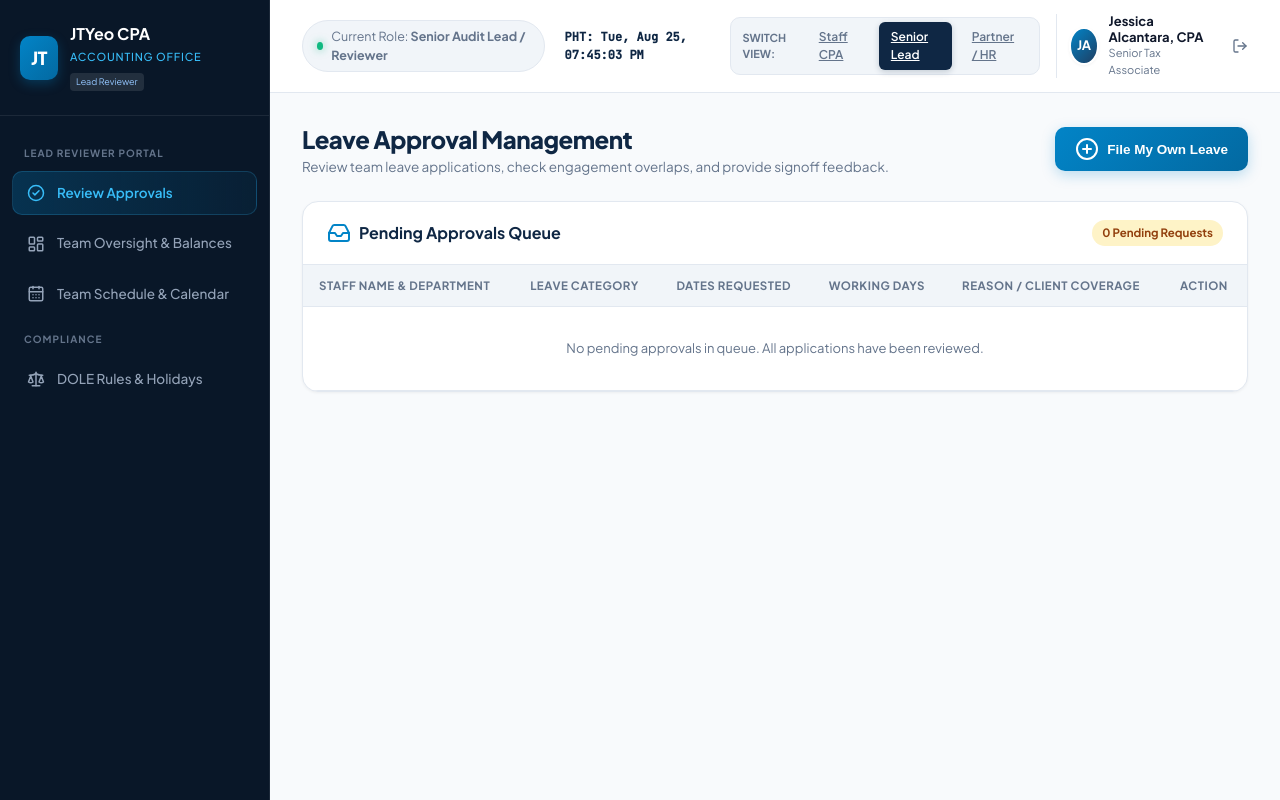
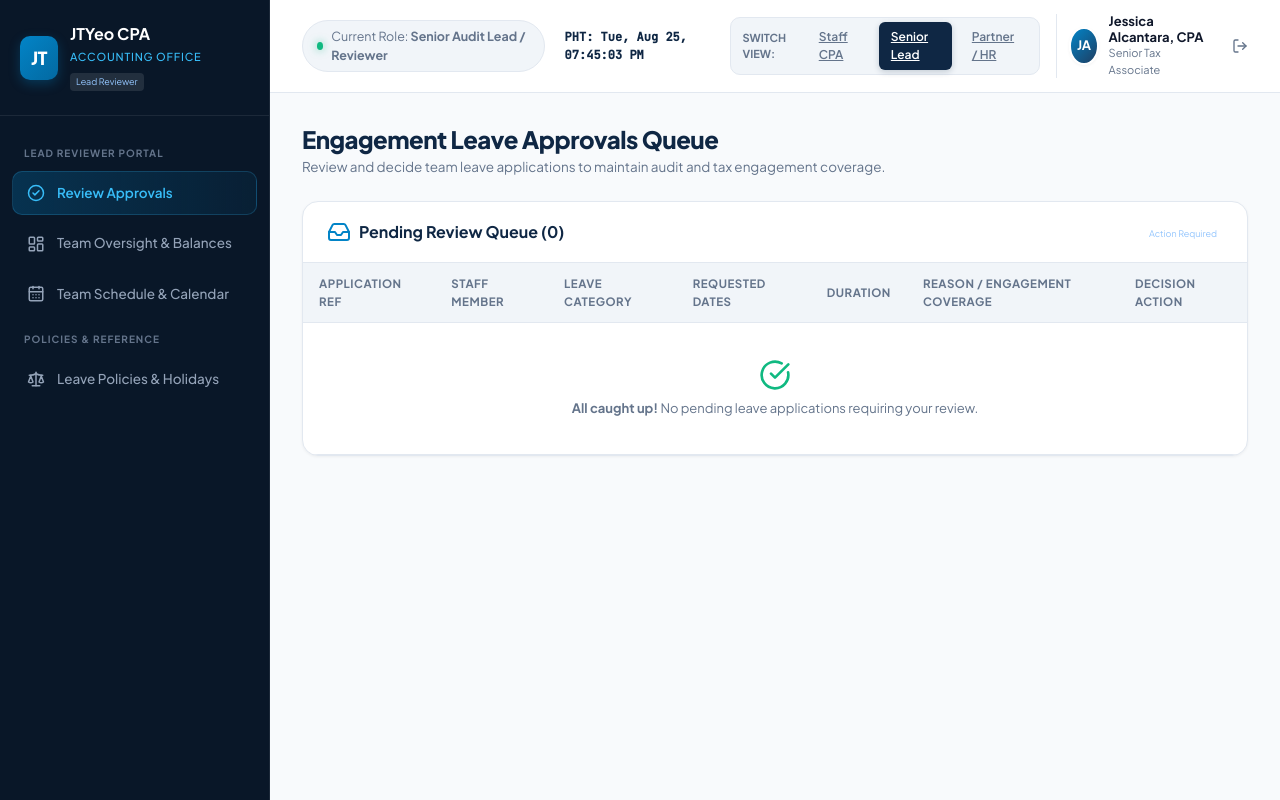
Before and after one commit to ggaaiiaaaaaa/leave-management, a PHP site: page /supervisor_dashboard.php in a window 1280 px wide. Run offline with PHP 8.4, Linux system fonts and the light colour scheme; the visitor is signed in with stand-in values (Sample User, id 1); data comes from the database, SQL or seed files in the repository.

Commit message:
Streamline UI: clean up DOLE buzzwords and irrelevant legal jargon across all portals

```diff
--- a/actions/apply_leave.php
+++ b/actions/apply_leave.php
@@ -26,7 +26,7 @@
 
 // Leave type display mapping
 $typeLabels = [
-    'SIL' => 'Service Incentive Leave (DOLE)',
+    'SIL' => 'Service Incentive Leave (SIL)',
     'VL' => 'Vacation Leave',
     'SL' => 'Sick Leave',
     'Bereavement' => 'Bereavement Leave (3-5 Days)',
--- a/supervisor_dashboard.php
+++ b/supervisor_dashboard.php
@@ -107,10 +107,10 @@
           <i data-lucide="calendar-days"></i>
           <span>Team Schedule & Calendar</span>
         </a>
-        <div class="nav-category">Compliance</div>
+        <div class="nav-category">Policies & Reference</div>
         <a class="nav-item" data-tab="ph-holidays" onclick="switchTab('ph-holidays')">
           <i data-lucide="scale"></i>
-          <span>DOLE Rules & Holidays</span>
+          <span>Leave Policies & Holidays</span>
         </a>
       </nav>
     </aside>
@@ -128,6 +128,7 @@
         </div>
 
         <div class="header-right">
+          <!-- Backend Role Switcher for Live Demo -->
           <div class="role-switcher-container">
             <span class="role-switcher-label">Switch View:</span>
             <a href="actions/switch_role.php?role=staff" class="role-btn">Staff CPA</a>
@@ -135,6 +136,7 @@
             <a href="actions/switch_role.php?role=admin" class="role-btn">Partner / HR</a>
           </div>
 
+          <!-- User Profile & Logout -->
           <div class="user-profile">
             <div class="avatar"><?= htmlspecialchars($user['avatar_initials']) ?></div>
             <div class="profile-meta">
@@ -148,61 +150,75 @@
         </div>
       </header>
 
-      <!-- Content Area -->
+      <!-- Inner Content Container -->
       <div class="content-area">
-        <!-- TAB 1: REVIEW APPROVALS (DEFAULT FOR SUPERVISOR) -->
+        <!-- TAB 1: APPROVALS QUEUE (SUPERVISOR FOCUS) -->
         <div id="tab-approvals" class="tab-pane">
           <div class="page-header">
             <div class="page-title">
-              <h1>Leave Approval Management</h1>
-              <p>Review team leave applications, check engagement overlaps, and provide signoff feedback.</p>
+              <h1>Engagement Leave Approvals Queue</h1>
+              <p>Review and decide team leave applications to maintain audit and tax engagement coverage.</p>
             </div>
-            <button class="btn-primary" onclick="openModal('applyModal')">
-              <i data-lucide="plus-circle"></i> File My Own Leave
-            </button>
           </div>
 
-          <!-- Pending Approvals Queue -->
-          <div class="dashboard-card" style="margin-bottom:24px;">
+          <!-- Pending Requests Table Card -->
+          <div class="dashboard-card" style="margin-bottom: 24px;">
             <div class="card-head">
-              <h3><i data-lucide="inbox" style="color:var(--accent);"></i> Pending Approvals Queue</h3>
-              <span class="badge badge-pending"><?= $pendingCount ?> Pending Requests</span>
+              <h3><i data-lucide="inbox" style="color:var(--accent);"></i> Pending Review Queue (<?= count($pendingApprovals) ?>)</h3>
+              <span class="firm-badge">Action Required</span>
             </div>
             <div class="table-responsive">
               <table class="custom-table">
                 <thead>
                   <tr>
-                    <th>Staff Name & Department</th>
+                    <th>Application Ref</th>
+                    <th>Staff Member</th>
                     <th>Leave Category</th>
-                    <th>Dates Requested</th>
-                    <th>Working Days</th>
-                    <th>Reason / Client Coverage</th>
-                    <th>Action</th>
+                    <th>Requested Dates</th>
+                    <th>Duration</th>
+                    <th>Reason / Engagement Coverage</th>
+                    <th>Decision Action</th>
                   </tr>
                 </thead>
                 <tbody>
                   <?php if (empty($pendingApprovals)): ?>
-                    <tr><td colspan="6" style="text-align:center; padding:32px; color:var(--text-muted);">No pending approvals in queue. All applications have been reviewed.</td></tr>
+                    <tr>
+                      <td colspan="7" style="text-align:center; padding:36px; color:var(--text-muted);">
+                        <i data-lucide="check-circle" style="width:32px;height:32px;margin:0 auto 8px;display:block;color:var(--success);"></i>
+                        <strong>All caught up!</strong> No pending leave applications requiring your review.
+                      </td>
+                    </tr>
                   <?php else: ?>
-                    <?php foreach ($pendingApprovals as $p): ?>
+                    <?php foreach ($pendingApprovals as $app): ?>
                       <tr>
                         <td>
-                          <div style="font-weight:700; color:var(--primary);"><?= htmlspecialchars($p['employee_name']) ?></div>
-                          <div style="font-size:11px; color:var(--text-muted);"><?= htmlspecialchars($p['department']) ?></div>
+                          <span style="font-weight:700; color:var(--primary); font-family:monospace;"><?= $app['ref_no'] ?></span>
+                          <div style="font-size:11px; color:var(--text-light);"><?= date('M d, Y', strtotime($app['created_at'])) ?></div>
                         </td>
-                        <td><span class="badge badge-vl"><?= htmlspecialchars($p['leave_type_label']) ?></span></td>
-                        <td><?= $p['start_date'] ?> to <?= $p['end_date'] ?></td>
-                        <td><strong><?= $p['days_count'] ?> Day(s)</strong></td>
-                        <td style="font-size:12.5px;"><?= htmlspecialchars($p['reason']) ?></td>
                         <td>
-                          <div style="display:flex; gap:8px;">
-                            <button class="btn-primary" style="padding:6px 12px; font-size:12px;" onclick="openDecisionModal('<?= $p['ref_no'] ?>', '<?= addslashes($p['employee_name']) ?>', '<?= addslashes($p['leave_type_label']) ?>', '<?= $p['days_count'] ?>', 'Approved')">
-                              <i data-lucide="check" style="width:13px;height:13px;"></i> Approve
-                            </button>
-                            <button class="btn-secondary" style="padding:6px 12px; font-size:12px; color:var(--danger);" onclick="openDecisionModal('<?= $p['ref_no'] ?>', '<?= addslashes($p['employee_name']) ?>', '<?= addslashes($p['leave_type_label']) ?>', '<?= $p['days_count'] ?>', 'Rejected')">
-                              <i data-lucide="x" style="width:13px;height:13px;"></i> Reject
-                            </button>
+                          <div style="font-weight:600;"><?= htmlspecialchars($app['employee_name']) ?></div>
+                          <div style="font-size:11px; color:var(--text-muted);"><?= htmlspecialchars($app['department']) ?> &bull; <?= htmlspecialchars($app['employee_title']) ?></div>
+                        </td>
+                        <td>
+                          <span class="badge badge-vl"><?= htmlspecialchars($app['leave_type_label']) ?></span>
+                        </td>
+                        <td>
+                          <div style="font-weight:600;"><?= $app['start_date'] ?> <?= $app['start_date'] !== $app['end_date'] ? 'to ' . $app['end_date'] : '' ?></div>
+                        </td>
+                        <td>
+                          <span style="font-weight:700; color:var(--accent);"><?= $app['days_count'] ?> Working Day(s)</span>
+                          <div style="font-size:10.5px; color:var(--text-muted);"><?= ucfirst($app['duration_mode']) ?> Mode</div>
+                        </td>
+                        <td>
+                          <div style="font-size:12.5px; max-width:240px; white-space:nowrap; overflow:hidden; text-overflow:ellipsis;" title="<?= htmlspecialchars($app['reason']) ?>">
+                            <?= htmlspecialchars($app['reason']) ?>
                           </div>
+                        </td>
+                        <td>
+                          <button class="btn-primary" style="padding:6px 12px; font-size:12px;" onclick="openDecisionModal('<?= $app['id'] ?>', '<?= $app['ref_no'] ?>', '<?= addslashes($app['employee_name']) ?>', '<?= addslashes($app['leave_type_label']) ?>', '<?= $app['days_count'] ?>')">
+                            <i data-lucide="check-square" style="width:13px;height:13px;"></i>
+                            <span>Review & Decide</span>
+                          </button>
                         </td>
                       </tr>
                     <?php endforeach; ?>
@@ -213,83 +229,89 @@
           </div>
         </div>
 
-        <!-- TAB 2: TEAM OVERSIGHT & MY BALANCES -->
+        <!-- TAB 2: MY PORTAL & BALANCES (LEAD'S PERSONAL LEAVE) -->
         <div id="tab-my-portal" class="tab-pane" style="display:none;">
           <div class="page-header">
             <div class="page-title">
-              <h1>Engagement Team Oversight & Balances</h1>
-              <p>Monitor team availability, view firm leave applications, and track your personal credits.</p>
+              <h1>Welcome, <?= htmlspecialchars(explode(' ', $user['name'])[0]) ?></h1>
+              <p>Personal Leave Portal &bull; Track your personal allowances and submit leave applications.</p>
             </div>
-            <button class="btn-primary" onclick="openModal('applyModal')">
-              <i data-lucide="plus-circle"></i> File My Own Leave
-            </button>
+            <div class="header-actions">
+              <button class="btn-primary" onclick="openModal('applyModal')">
+                <i data-lucide="plus-circle"></i>
+                <span>File Leave Request</span>
+              </button>
+            </div>
           </div>
 
-          <!-- KPI Cards -->
+          <!-- KPI Summary Cards -->
           <div class="kpi-grid">
             <div class="kpi-card amber">
-              <div class="kpi-header"><span class="kpi-label">Pending Team Approvals</span><div class="kpi-icon"><i data-lucide="inbox"></i></div></div>
+              <div class="kpi-header"><span class="kpi-label">Pending Reviews</span><div class="kpi-icon"><i data-lucide="clock"></i></div></div>
               <div class="kpi-value-row"><span class="kpi-value"><?= $pendingCount ?></span><span class="kpi-sub">Requests</span></div>
-              <div class="kpi-footer <?= $pendingCount > 0 ? 'warning' : 'positive' ?>">
-                <i data-lucide="<?= $pendingCount > 0 ? 'alert-circle' : 'check' ?>" style="width:14px;height:14px;"></i>
+              <div class="kpi-footer neutral">
+                <i data-lucide="info" style="width:14px;height:14px;"></i>
                 <span><?= $pendingCount > 0 ? 'Requires Review' : 'Queue Empty' ?></span>
               </div>
             </div>
 
             <div class="kpi-card blue">
-              <div class="kpi-header"><span class="kpi-label">My DOLE SIL Balance</span><div class="kpi-icon"><i data-lucide="shield-check"></i></div></div>
+              <div class="kpi-header"><span class="kpi-label">Service Incentive (SIL)</span><div class="kpi-icon"><i data-lucide="shield-check"></i></div></div>
               <div class="kpi-value-row"><span class="kpi-value"><?= number_format($silBalance, 1) ?></span><span class="kpi-sub">/ 5.0 Days</span></div>
-              <div class="kpi-footer positive"><i data-lucide="info" style="width:14px;height:14px;"></i><span>Art. 95 Monetizable</span></div>
+              <div class="kpi-footer positive"><i data-lucide="info" style="width:14px;height:14px;"></i><span>Year-End Cash Convertible</span></div>
             </div>
 
             <div class="kpi-card green">
-              <div class="kpi-header"><span class="kpi-label">My Vacation Leave (VL)</span><div class="kpi-icon"><i data-lucide="palmtree"></i></div></div>
+              <div class="kpi-header"><span class="kpi-label">Vacation Leave (VL)</span><div class="kpi-icon"><i data-lucide="palmtree"></i></div></div>
               <div class="kpi-value-row"><span class="kpi-value"><?= number_format($vlBalance, 1) ?></span><span class="kpi-sub">/ 12.0 Days</span></div>
               <div class="kpi-footer positive"><i data-lucide="check" style="width:14px;height:14px;"></i><span>Company Benefit</span></div>
             </div>
 
             <div class="kpi-card purple">
-              <div class="kpi-header"><span class="kpi-label">My Sick Leave (SL)</span><div class="kpi-icon"><i data-lucide="heart-pulse"></i></div></div>
+              <div class="kpi-header"><span class="kpi-label">Sick Leave (SL)</span><div class="kpi-icon"><i data-lucide="heart-pulse"></i></div></div>
               <div class="kpi-value-row"><span class="kpi-value"><?= number_format($slBalance, 1) ?></span><span class="kpi-sub">/ 10.0 Days</span></div>
               <div class="kpi-footer neutral"><i data-lucide="file-text" style="width:14px;height:14px;"></i><span>Medical Policy</span></div>
             </div>
           </div>
 
-          <!-- Leave Applications History -->
+          <!-- Leave History Table Card -->
           <div class="dashboard-card">
             <div class="card-head">
-              <h3><i data-lucide="users" style="color:var(--accent);"></i> Team & Personal Leave Applications</h3>
+              <h3><i data-lucide="clock" style="color:var(--accent);"></i> My Submitted Leave History</h3>
             </div>
             <div class="table-responsive">
               <table class="custom-table">
                 <thead>
                   <tr>
-                    <th>Employee</th>
                     <th>Category</th>
-                    <th>Dates / Duration</th>
-                    <th>Reason / Engagement</th>
+                    <th>Dates & Duration</th>
+                    <th>Reason / Engagement Coverage</th>
                     <th>Status</th>
-                    <th>Actions</th>
+                    <th>Signoff Details</th>
                   </tr>
                 </thead>
                 <tbody>
                   <?php if (empty($leaveRequests)): ?>
-                    <tr><td colspan="6" style="text-align:center; padding:32px; color:var(--text-muted);">No leave applications recorded yet.</td></tr>
+                    <tr>
+                      <td colspan="5" style="text-align:center; padding:32px; color:var(--text-muted);">
+                        No personal leave applications filed yet. Click <strong>"File Leave Request"</strong> to submit.
+                      </td>
+                    </tr>
                   <?php else: ?>
                     <?php foreach ($leaveRequests as $req): ?>
                       <tr>
                         <td>
-                          <div style="font-weight:700; color:var(--primary);"><?= htmlspecialchars($req['employee_name']) ?></div>
-                          <div style="font-size:11px; color:var(--text-muted);"><?= htmlspecialchars($req['department']) ?></div>
+                          <span class="badge badge-vl"><?= htmlspecialchars($req['leave_type_label']) ?></span>
+                          <div style="font-size:10.5px; color:var(--text-light); margin-top:2px;">Ref: <?= $req['ref_no'] ?></div>
                         </td>
-                        <td><span class="badge badge-vl"><?= htmlspecialchars($req['leave_type_label']) ?></span></td>
                         <td>
                           <div style="font-weight:600;"><?= $req['start_date'] ?> <?= $req['start_date'] !== $req['end_date'] ? 'to ' . $req['end_date'] : '' ?></div>
                           <div style="font-size:11px; color:var(--text-muted);"><?= $req['days_count'] ?> Working Day(s)</div>
                         </td>
                         <td>
-                          <div style="font-size:12.5px; max-width:240px; white-space:nowrap; overflow:hidden; text-overflow:ellipsis;" title="<?= htmlspecialchars($req['reason']) ?>"><?= htmlspecialchars($req['reason']) ?></div>
-                          <div style="font-size:10.5px; color:var(--text-light);">Ref: <?= $req['ref_no'] ?></div>
+                          <div style="font-size:12.5px; max-width:260px; white-space:nowrap; overflow:hidden; text-overflow:ellipsis;">
+                            <?= htmlspecialchars($req['reason']) ?>
+                          </div>
                         </td>
                         <td>
                           <?php
@@ -300,18 +322,9 @@
                           <span class="badge <?= $statusBadge ?>"><?= $req['status'] ?></span>
                         </td>
                         <td>
-                          <?php if ($req['status'] === 'Pending'): ?>
-                            <button class="btn-icon approve" title="Approve with note" onclick="openDecisionModal('<?= $req['ref_no'] ?>', '<?= addslashes($req['employee_name']) ?>', '<?= addslashes($req['leave_type_label']) ?>', '<?= $req['days_count'] ?>', 'Approved')">
-                              <i data-lucide="check" style="width:14px;height:14px;"></i>
-                            </button>
-                            <button class="btn-icon reject" title="Reject with reason" onclick="openDecisionModal('<?= $req['ref_no'] ?>', '<?= addslashes($req['employee_name']) ?>', '<?= addslashes($req['leave_type_label']) ?>', '<?= $req['days_count'] ?>', 'Rejected')">
-                              <i data-lucide="x" style="width:14px;height:14px;"></i>
-                            </button>
-                          <?php else: ?>
-                            <button class="btn-icon" title="View Details" onclick="viewDetailsModal('<?= $req['ref_no'] ?>', '<?= addslashes($req['employee_name']) ?>', '<?= addslashes($req['leave_type_label']) ?>', '<?= $req['days_count'] ?>', '<?= $req['start_date'] ?>', '<?= $req['end_date'] ?>', '<?= addslashes($req['reason']) ?>', '<?= $req['status'] ?>', '<?= addslashes($req['approver_name'] ?? 'Pending') ?>', '<?= addslashes($req['rejection_reason'] ?? '') ?>')">
-                              <i data-lucide="eye" style="width:14px;height:14px;"></i>
-                            </button>
-                          <?php endif; ?>
+                          <button class="btn-icon" title="View Signoff Details" onclick="viewDetailsModal('<?= $req['ref_no'] ?>', '<?= addslashes($req['employee_name']) ?>', '<?= addslashes($req['leave_type_label']) ?>', '<?= $req['days_count'] ?>', '<?= $req['start_date'] ?>', '<?= $req['end_date'] ?>', '<?= addslashes($req['reason']) ?>', '<?= $req['status'] ?>', '<?= addslashes($req['approver_name'] ?? 'Pending') ?>', '<?= addslashes($req['rejection_reason'] ?? '') ?>')">
+                            <i data-lucide="eye" style="width:14px;height:14px;"></i>
+                          </button>
                         </td>
                       </tr>
                     <?php endforeach; ?>
@@ -327,7 +340,7 @@
           <div class="page-header">
             <div class="page-title">
               <h1>Firm Team Roster & Interactive Leave Calendar</h1>
-              <p>Visual monthly schedule of staff leaves, departmental engagement coverage, and DOLE holidays.</p>
+              <p>Visual monthly schedule of staff leaves, departmental engagement coverage, and official holidays.</p>
             </div>
             <button class="btn-primary" onclick="openModal('applyModal')">
               <i data-lucide="calendar-plus"></i> File Leave Request
@@ -344,7 +357,7 @@
               <div class="calendar-legend-bar">
                 <div class="legend-chip"><span class="dot" style="background:#059669;"></span> Vacation Leave (VL)</div>
                 <div class="legend-chip"><span class="dot" style="background:#e11d48;"></span> Sick Leave (SL)</div>
-                <div class="legend-chip"><span class="dot" style="background:#4338ca;"></span> DOLE SIL (Art. 95)</div>
+                <div class="legend-chip"><span class="dot" style="background:#4338ca;"></span> Service Incentive (SIL)</div>
                 <div class="legend-chip"><span class="dot" style="background:#d97706;"></span> Solo Parent / Special</div>
                 <div class="legend-chip"><span class="dot" style="background:#f59e0b;"></span> Pending Approval</div>
                 <div class="legend-chip"><span class="dot" style="background:#dc2626;"></span> 🇵🇭 Philippine Public Holiday</div>
@@ -353,24 +366,24 @@
           </div>
         </div>
 
-        <!-- TAB 4: DOLE RULES -->
+        <!-- TAB 4: LEAVE POLICIES & HOLIDAYS -->
         <div id="tab-ph-holidays" class="tab-pane" style="display:none;">
           <div class="page-header">
             <div class="page-title">
-              <h1>Philippine Labor Standards & DOLE Entitlements</h1>
-              <p>Statutory leaves compliant with the Philippine Labor Code & Special Laws.</p>
+              <h1>Firm Leave Policies & Official Holidays</h1>
+              <p>Official statutory allowances, company benefits, and Philippine public holidays.</p>
             </div>
           </div>
 
           <div style="display:grid; grid-template-columns: 1fr 1fr; gap:24px;">
             <div class="dashboard-card">
-              <div class="card-head"><h3><i data-lucide="book-open" style="color:var(--accent);"></i> Statutory & Firm Leave Entitlements</h3></div>
+              <div class="card-head"><h3><i data-lucide="book-open" style="color:var(--accent);"></i> Leave Guidelines & Allowances</h3></div>
               <div class="card-body">
                 <div style="display:flex; flex-direction:column; gap:12px; max-height: 480px; overflow-y: auto; padding-right: 4px;">
                   <div style="padding:12px; border-radius:var(--radius-md); border:1px solid var(--border-color); background:var(--bg-subtle);">
                     <h4 style="font-size:13.5px; color:var(--primary); font-weight:700;">Service Incentive Leave (SIL) — 5 Days</h4>
                     <p style="font-size:12px; color:var(--text-muted); margin:4px 0;">Art. 95 Labor Code: Mandatory for employees with ≥ 1 year service. Commutable to cash at year-end.</p>
-                    <span class="badge badge-sil">DOLE Statutory</span>
+                    <span class="badge badge-sil">Mandatory SIL</span>
                   </div>
 
                   <div style="padding:12px; border-radius:var(--radius-md); border:1px solid var(--border-color); background:var(--bg-subtle);">
@@ -491,7 +504,7 @@
             <div class="form-group">
               <label class="form-label">Leave Category <span class="req">*</span></label>
               <select name="leave_type" id="applyLeaveType" class="form-select" required>
-                <option value="SIL">DOLE Service Incentive Leave (5 days/yr)</option>
+                <option value="SIL">Service Incentive Leave (SIL - 5 Days)</option>
                 <option value="VL" selected>Vacation Leave (VL)</option>
                 <option value="SL">Sick Leave (SL)</option>
                 <option value="Bereavement">Bereavement Leave (Immediate Family Loss - 3-5d)</option>
```
Also changed, not shown: admin_dashboard.php (+12 -12 lines), staff_dashboard.php (+14 -14 lines).
